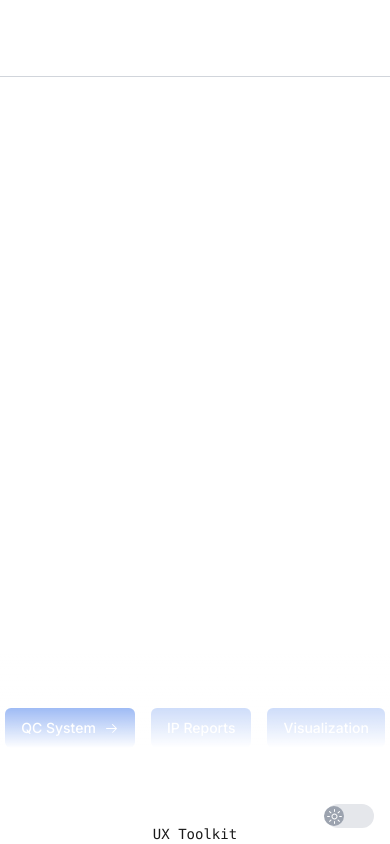
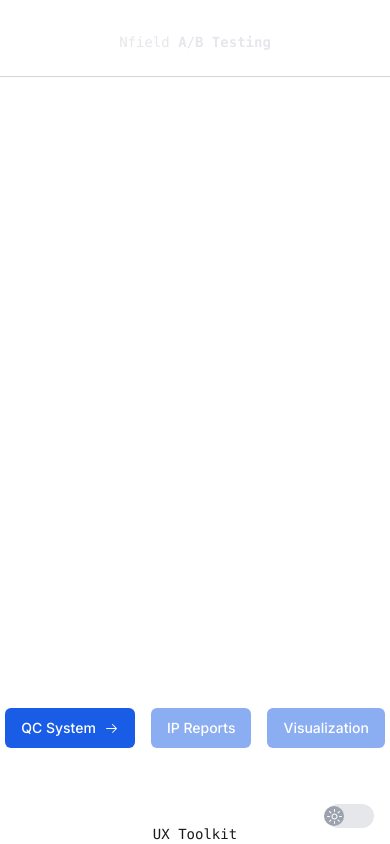
Before and after one commit to DenizOrsel/qcs, a Next.js app: page / in a window 390 px wide. Built offline with nearby package versions, Linux system fonts and the light colour scheme.

Commit message:
fix theme

```diff
--- a/components/component/surveylist.jsx
+++ b/components/component/surveylist.jsx
@@ -86,7 +86,7 @@
       <div className="container mx-auto py-8 px-4">
         <div className="flex justify-between items-center mb-4">
           <h1 className="text-2xl font-bold">
-            CAPI Surveys on {localStorage.getItem("domainname")}
+            CAPI Surveys on {sessionStorage.getItem("domainname")}
           </h1>
         </div>
         <div className="mb-4">
--- a/pages/index.js
+++ b/pages/index.js
@@ -10,17 +10,17 @@
       className={`flex min-h-screen flex-col items-center justify-between p-24 ${inter.className}`}
     >
       <div className="z-10 max-w-5xl w-full items-center justify-between font-mono text-sm lg:flex">
-        <p className="fixed text-white left-0 top-0 flex w-full justify-center border-b border-gray-300 pb-6 pt-8 backdrop-blur-2xl dark:border-neutral-800 dark:bg-zinc-800/30 lg:static lg:w-auto lg:rounded-xl lg:border lg:bg-gray-600 lg:p-4 lg:dark:bg-zinc-800/30">
+        <p className="fixed left-0 top-0 flex w-full justify-center border-b border-gray-300 pb-6 pt-8 backdrop-blur-2xl text-gray-200 dark:border-neutral-800 dark:bg-zinc-800/30 lg:static lg:w-auto lg:rounded-xl lg:border lg:bg-gray-600 lg:p-4 lg:dark:bg-zinc-800/30">
           Nfield&nbsp;
           <code className="font-mono font-bold">A/B Testing</code>
         </p>
-        <div className="fixed bottom-0 left-0 flex h-48 w-full items-end justify-center bg-gradient-to-t from-white via-white dark:from-black dark:via-black lg:static lg:h-auto lg:w-auto lg:bg-none">
+        <div className="fixed bottom-0 left-0 flex h-48 w-full items-end justify-center  from-white via-white dark:from-black dark:via-black lg:static lg:h-auto lg:w-auto lg:bg-none">
 
             UX Toolkit
 
         </div>
       </div>
-      <div className="flex items-center justify-center gap-4">
+      <div className="flex items-center justify-center gap-4 z-50">
         <Link href="/login">
           <Button className="flex items-center justify-center">
             QC System <ArrowRightIcon className="ml-2" />
```
